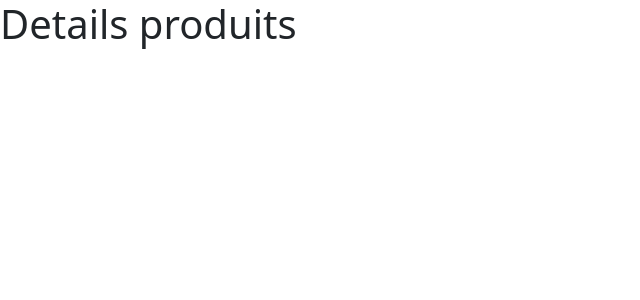
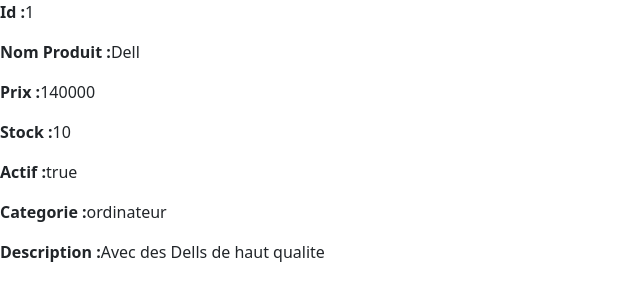
Before and after one commit to M-Diouf-dev/produitAgulare, an Angular app: page /details/1 in a window 1280 px wide. Shown: the top 300 px of the page, without its empty margins (0-640 px from the left). Built offline with nearby package versions, Linux system fonts and the light colour scheme.

Commit message:
la partie details

```diff
--- a/src/app/components/produit-details/produit-details.html
+++ b/src/app/components/produit-details/produit-details.html
@@ -1 +1,23 @@
-<h1>Details produits</h1>
+<!DOCTYPE html>
+<html lang="en">
+
+<head>
+    <meta charset="UTF-8">
+    <meta name="viewport" content="width=device-width, initial-scale=1.0">
+    <title>Document</title>
+</head>
+
+<body>
+    @if(detailProduit){
+        <p><strong>Id :</strong>{{detailProduit.id}} </p>
+        <p><strong>Nom Produit :</strong>{{detailProduit.nom}} </p>
+        <p><strong>Prix :</strong>{{detailProduit.prix}} </p>
+        <p><strong>Stock :</strong>{{detailProduit.stock}} </p>
+        <p><strong>Actif :</strong>{{detailProduit.actif}} </p>
+        <p><strong>Categorie :</strong>{{detailProduit.categorie}} </p>
+        <p><strong>Description :</strong>{{detailProduit.description}} </p>
+
+    }
+</body>
+
+</html>
--- a/src/app/components/produit-details/produit-details.ts
+++ b/src/app/components/produit-details/produit-details.ts
@@ -1,9 +1,34 @@
-import { Component } from '@angular/core';
+import { Component, inject, OnInit } from '@angular/core';
+import { ProduitService } from '../../services/produits';
+import { Router, RouterLink, RouterOutlet } from '@angular/router';
+import { ActivatedRoute } from '@angular/router';
+import { Produit } from '../../models/produit';
 
 @Component({
   selector: 'app-produit-details',
-  imports: [],
+  imports: [RouterOutlet,RouterLink],
   templateUrl: './produit-details.html',
   styleUrl: './produit-details.css',
 })
-export class ProduitDetails {}
+export class ProduitDetails implements OnInit {
+
+  produitservice = inject(ProduitService)
+  routeur = inject(Router)
+  route = inject(ActivatedRoute)
+  detailProduit : Produit | undefined;
+
+  ngOnInit(): void {
+    const details = this.route.snapshot.paramMap.get('id')
+    const detailId = Number(details)
+    if (detailId){
+      this.detailProduit = this.produitservice.getProduitById(detailId)
+      if(!this.detailProduit){
+        this.routeur.navigate(['/'])
+      }
+    }
+    else {
+      console.log("le produit de cet Id n'existe pas", detailId)
+      this.routeur.navigate(['/'])
+    }
+  }
+}
--- a/src/app/components/produits/produits.html
+++ b/src/app/components/produits/produits.html
@@ -74,9 +74,9 @@
                     <button (click)="modifierProduit(produit.id)" class="btn btn-warning">
                         <i class="bi bi-pencil"></i>
                     </button>
-                    <a routerLink="/details/{{ produit.id }}" class="btn btn-info border-info">
+                    <button (click)="detaillerProduit(produit.id)" class="btn btn-info border-info">
                         <i class="bi bi-eye"></i>
-                    </a>
+                    </button>
                 </td>
             </tr>
             }
--- a/src/app/components/produits/produits.ts
+++ b/src/app/components/produits/produits.ts
@@ -71,4 +71,7 @@ export class Produits {
   modifierProduit(id: number): void {
     this.route.navigate(['modifier', id]);  // ← passe l'ID dynamiquement
   }
+  detaillerProduit(id :number){
+    this.route.navigate(['details',id])
+  }
 }
--- a/src/app/services/produits.ts
+++ b/src/app/services/produits.ts
@@ -58,4 +58,7 @@ export class ProduitService {
   getProduitById(id:number): Produit | undefined {
     return this._produits().find(p => p.id === id);
 }
+  details(id:number){
+    this.getProduitById(id)
+  }
 }
```
